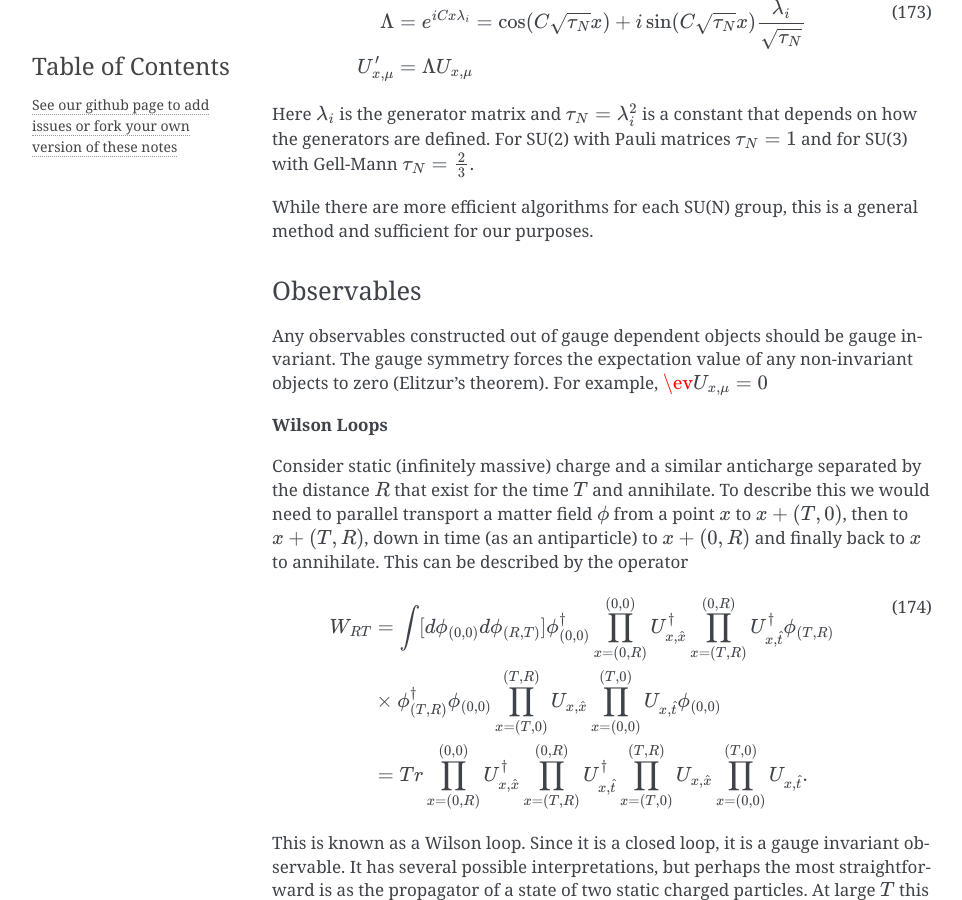
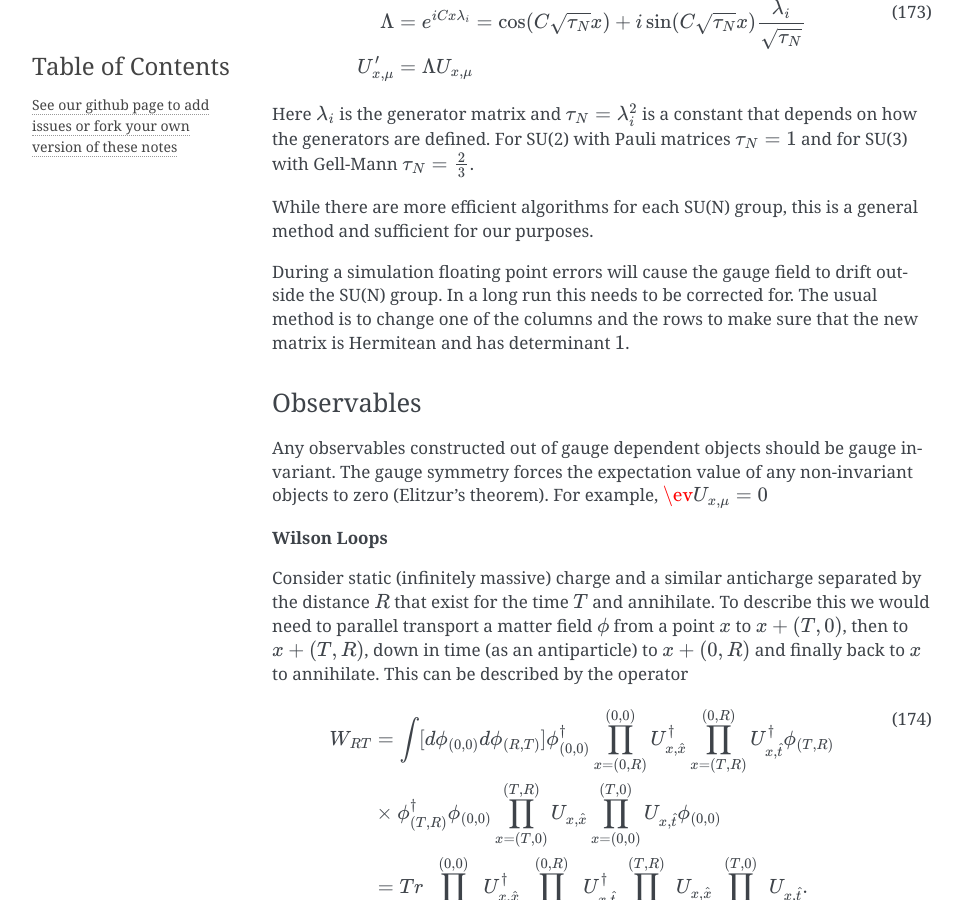
Before and after one commit to rantahar/Lattice-Field-Theory, a Sphinx documentation site: the page built from source/index.rst, in a window 1280 px wide and 900 px high, scrolled down 42173 px. Shown: the whole window, without its empty margins (148-1110 px from the left). Built offline with Sphinx 7.4.7, drawn with Linux system fonts in a browser that asks for light colours; pages that are not in the unit, such as notebooks, are missing from menus.

Commit message:
Add a comment about driftign out of group

```diff
--- a/source/index.rst
+++ b/source/index.rst
@@ -2119,6 +2119,9 @@ that depends on how the generators are defined. For SU(2) with Pauli matrices
 While there are more efficient algorithms for each SU(N) group, this is a general method and
 sufficient for our purposes.
 
+During a simulation floating point errors will cause the gauge field to drift outside the SU(N)
+group. In a long run this needs to be corrected for. The usual method is to change one of the
+columns and the rows to make sure that the new matrix is Hermitean and has determinant :math:`1`.
 
 
 Observables
```
